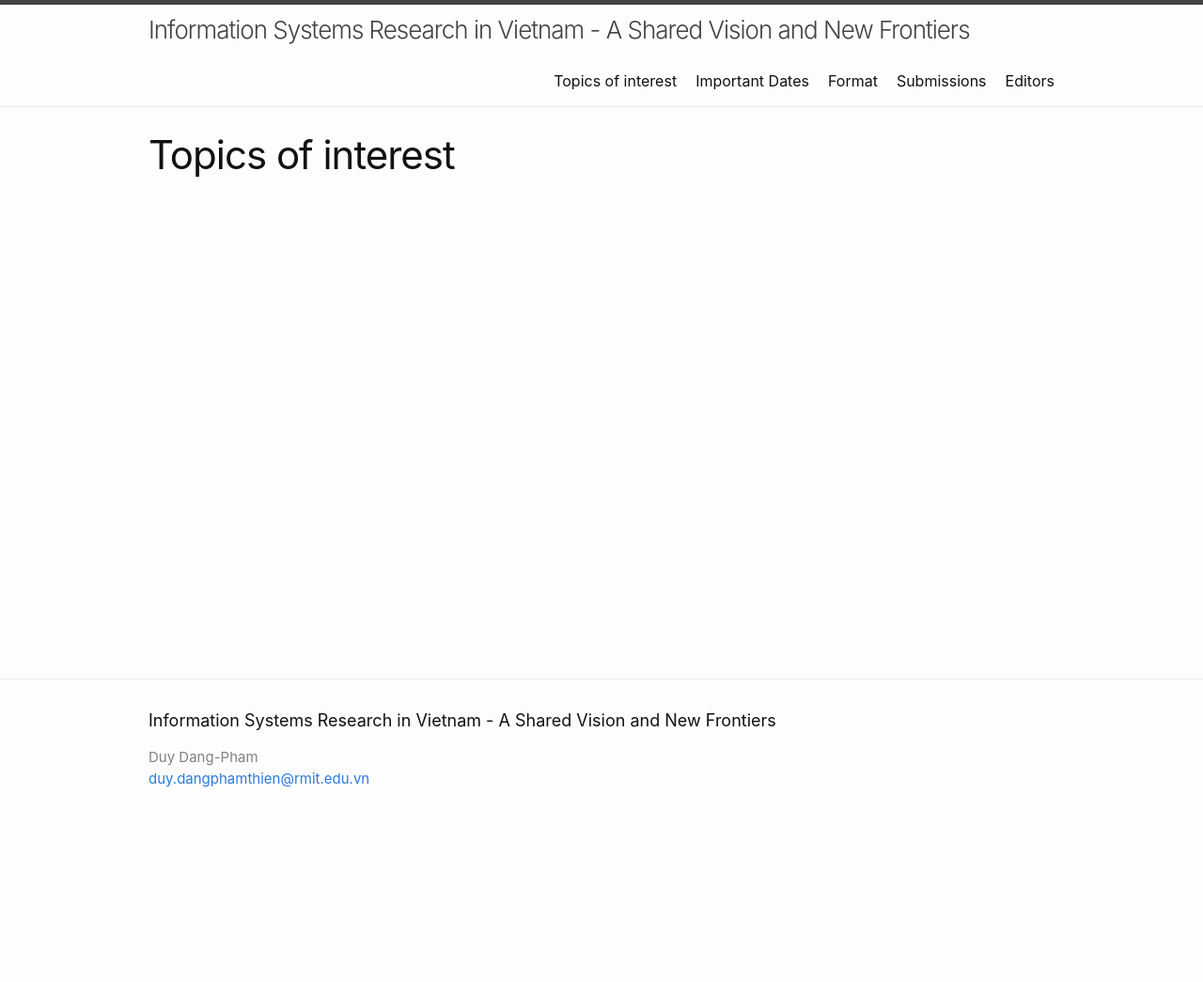
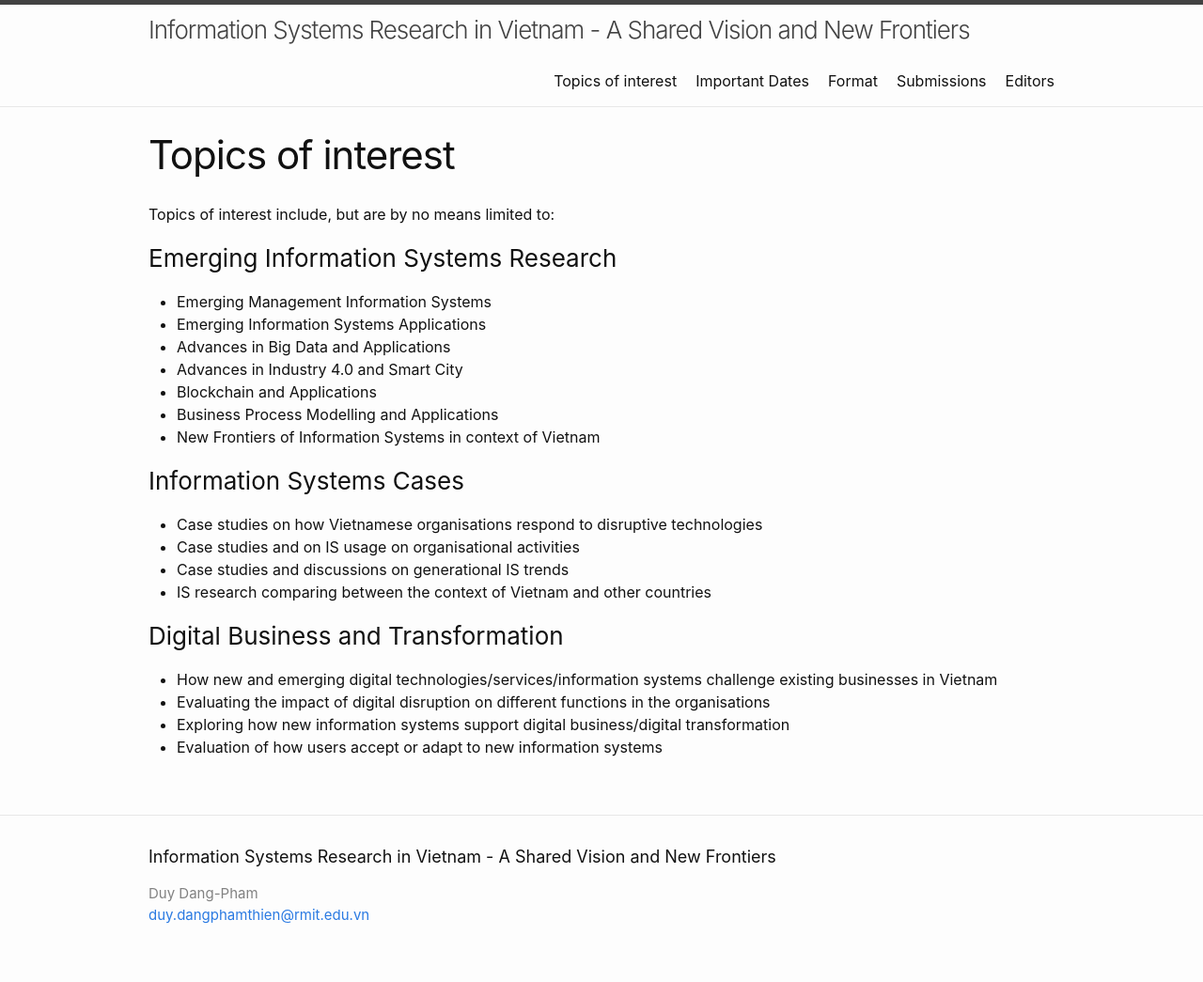
Before and after one commit to infosys-vietnam-book/infosys-vietnam-book.github.io, a Jekyll site: the page built from topics-of-interest.md, in a window 1280 px wide. Shown: the whole page at 94% size. Built offline with Jekyll 4.4.1, drawn with Linux system fonts in a browser that asks for light colours; before the commit the page ends 900 px from its top, so only the background shows below that.

Commit message:
'layout'

```diff
--- a/topics-of-interest.md
+++ b/topics-of-interest.md
@@ -3,3 +3,26 @@ layout: page
 title: Topics of interest
 permalink: /topics-of-interest/
 ---
+
+Topics of interest include, but are by no means limited to:
+
+### Emerging Information Systems Research
+- Emerging Management Information Systems
+- Emerging Information Systems Applications
+- Advances in Big Data and Applications
+- Advances in Industry 4.0 and Smart City
+- Blockchain and Applications
+- Business Process Modelling and Applications
+- New Frontiers of Information Systems in context of Vietnam
+
+### Information Systems Cases
+- Case studies on how Vietnamese organisations respond to disruptive technologies
+- Case studies and on IS usage on organisational activities
+- Case studies and discussions on generational IS trends
+- IS research comparing between the context of Vietnam and other countries
+
+### Digital Business and Transformation
+- How new and emerging digital technologies/services/information systems challenge existing businesses in Vietnam
+- Evaluating the impact of digital disruption on different functions in the organisations
+- Exploring how new information systems support digital business/digital transformation
+- Evaluation of how users accept or adapt to new information systems
```
Also changed, not shown: editors.md (+1 -1 lines).
